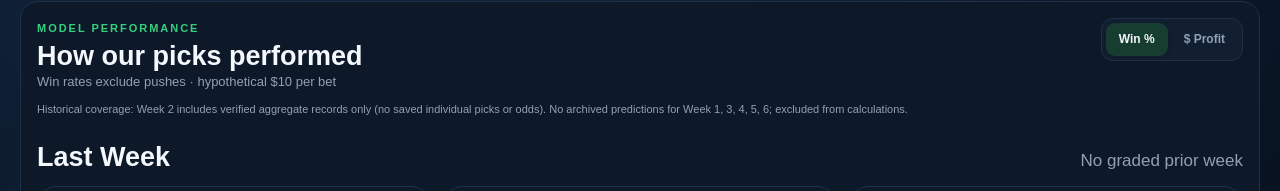
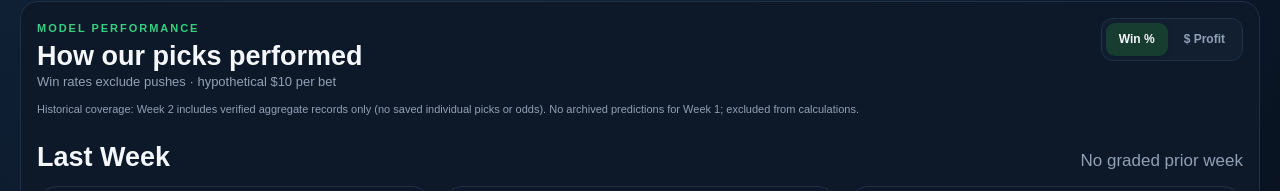
Before and after one commit to ggagov-lgtm/nflvercel, a Next.js app: page / in a window 1280 px wide. Shown: the part 180-371 px from the top of the page. Built offline with nearby package versions, Linux system fonts and the light colour scheme; no server answers.

Commit message:
Avoid labeling upcoming NFL weeks as missing archived predictions

```diff
--- a/app/PerformanceSummary.tsx
+++ b/app/PerformanceSummary.tsx
@@ -107,7 +107,7 @@ export default function PerformanceSummary({ weeks, currentWeek, season }: {
   const previousWeek = ordered.find(w => w.week === currentWeek - 1 && w.all.settled > 0);
   const gradedWeeks = ordered.filter(w => w.all.settled > 0);
   const unavailableWeeks = Array.from({ length: Math.max(0, Math.min(currentWeek, 18)) }, (_, i) => i + 1)
-    .filter(week => !ordered.some(w => w.week === week && w.all.settled > 0));
+    .filter(week => !ordered.some(w => w.week === week && (w.all.settled > 0 || w.all.picks.length > 0)));
   const aggregateWeeks = ordered.filter(w => w.all.aggregateOnly && w.all.settled > 0).map(w => w.week);
   const summaries = Object.fromEntries(
     labels.map(({ key }) => [key, merge(gradedWeeks.map(w => w[key]))])
@@ -159,7 +159,9 @@ export default function PerformanceSummary({ weeks, currentWeek, season }: {
                 : s.aggregateOnly
                   ? "Aggregate only · odds unavailable"
                   : s.missingArchiveWeeks?.length
-                    ? `Includes aggregate-only W${s.missingArchiveWeeks.join(", ")}`
+                    ? key === "top3"
+                      ? `W${s.missingArchiveWeeks.join(", ")} Top 3 not archived`
+                      : `Includes aggregate-only W${s.missingArchiveWeeks.join(", ")}`
                     : s.missingOdds > 0
                 ? "Moneyline odds missing"
                 : s.estimatedOdds > 0
```
